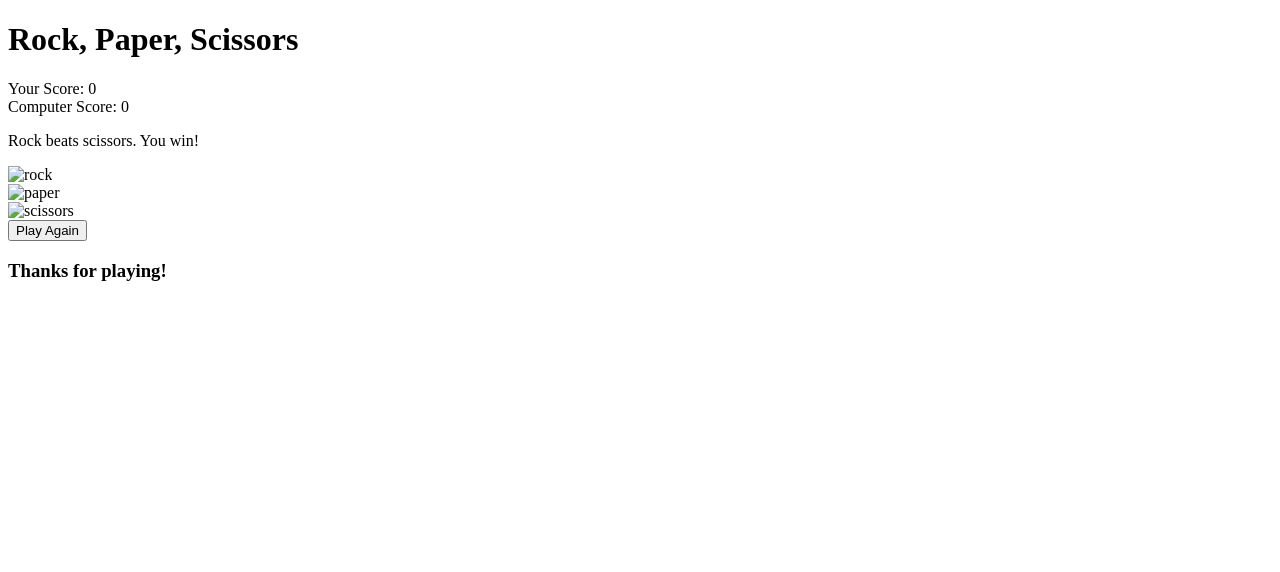
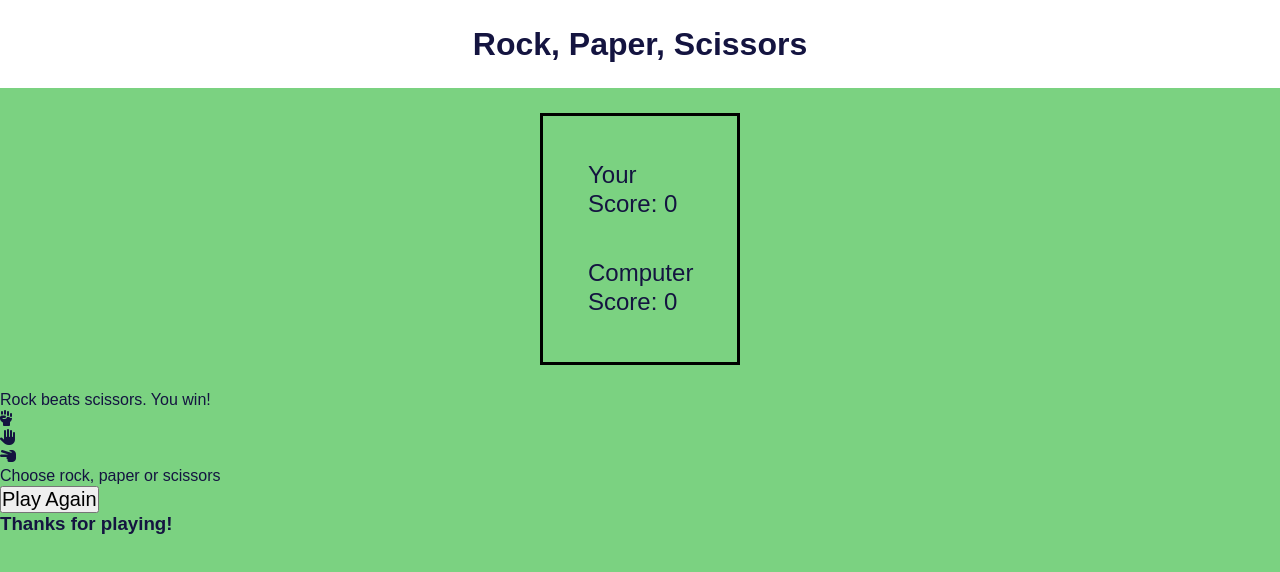
Before and after one commit to samocain93/rock-paper-scissors, a plain HTML site: page index.html in a window 1280 px wide. Drawn offline with Linux system fonts and the light colour scheme; a web font is replaced by a local one.

Commit message:
started css styling

```diff
--- a/assets/styles/style.css
+++ b/assets/styles/style.css
@@ -2,4 +2,43 @@
 ::before,
 ::after {
     box-sizing: border-box;
+    padding: 0;
+    margin: 0;
 }
+
+body {
+    font-family: 'Blinker', sans-serif;
+    background-color:#7bd281;
+    line-height: 1.2;
+    color: rgb(20, 20, 64)
+}
+
+header {
+    background-color: white;
+    padding: 25px;
+    text-align: center;
+}
+
+h1 {
+    color: rgb(20, 20, 64)
+}
+
+.score-box {
+    padding: 25px;
+    border: 3px solid black;
+    width: 200px;
+    margin: 25px auto;
+    align-items: center;
+}
+
+.score {
+    font-size: 1.5rem;
+    padding: 20px;
+    align-items: center;
+    margin: 0 auto;
+}
+
+button {
+    font-family: 'Blinker', sans-serif;
+    font-size: 1.25rem;
+}
--- a/index.html
+++ b/index.html
@@ -6,6 +6,7 @@
     <meta name="viewport" content="width=device-width, initial-scale=1.0">
     <link rel="stylesheet" href="./assets/styles/style.css">
     <link rel="stylesheet" href="https://cdnjs.cloudflare.com/ajax/libs/font-awesome/6.2.1/css/all.min.css">
+    <link rel="preconnect" href="https://fonts.googleapis.com"><link rel="preconnect" href="https://fonts.gstatic.com" crossorigin><link href="https://fonts.googleapis.com/css2?family=Blinker:wght@400;700&display=swap" rel="stylesheet">
     <title>Rock Paper Scissors Game</title>
 </head>
 <body>
@@ -14,9 +15,9 @@
     </header>
 
     <div class="score-box">
-        <div class="user">Your Score: <span id=user-score>0</span>
+        <div class="user score">Your Score: <span id=user-score>0</span>
         </div>
-        <div class="computer">Computer Score: <span id="computer-score">0</span></div>
+        <div class="computer score">Computer Score: <span id="computer-score">0</span></div>
 
     </div>
 
@@ -25,16 +26,18 @@
     </div>
 
     <div class="choices">
-        <div class="choice" id="choice1">
-            <img src="" alt="rock">
+        <div class="choice" id="rock">
+            <i class="fa-solid fa-hand-fist"></i>
         </div>
-        <div class="choice" id="choice2">
-            <img src="" alt="paper">
+        <div class="choice" id="paper">
+            <i class="fa-solid fa-hand"></i>
         </div>
-        <div class="choice" id="choice3">
-            <img src="" alt="scissors">
+        <div class="choice" id="scissors">
+            <i class="fa-solid fa-hand-scissors"></i>
         </div>
     </div>
+
+    <p class="action-choice">Choose rock, paper or scissors</p>
 
     <div class="restart" id="restart-game">
         <button class="btn" id="restart-btn">
```
